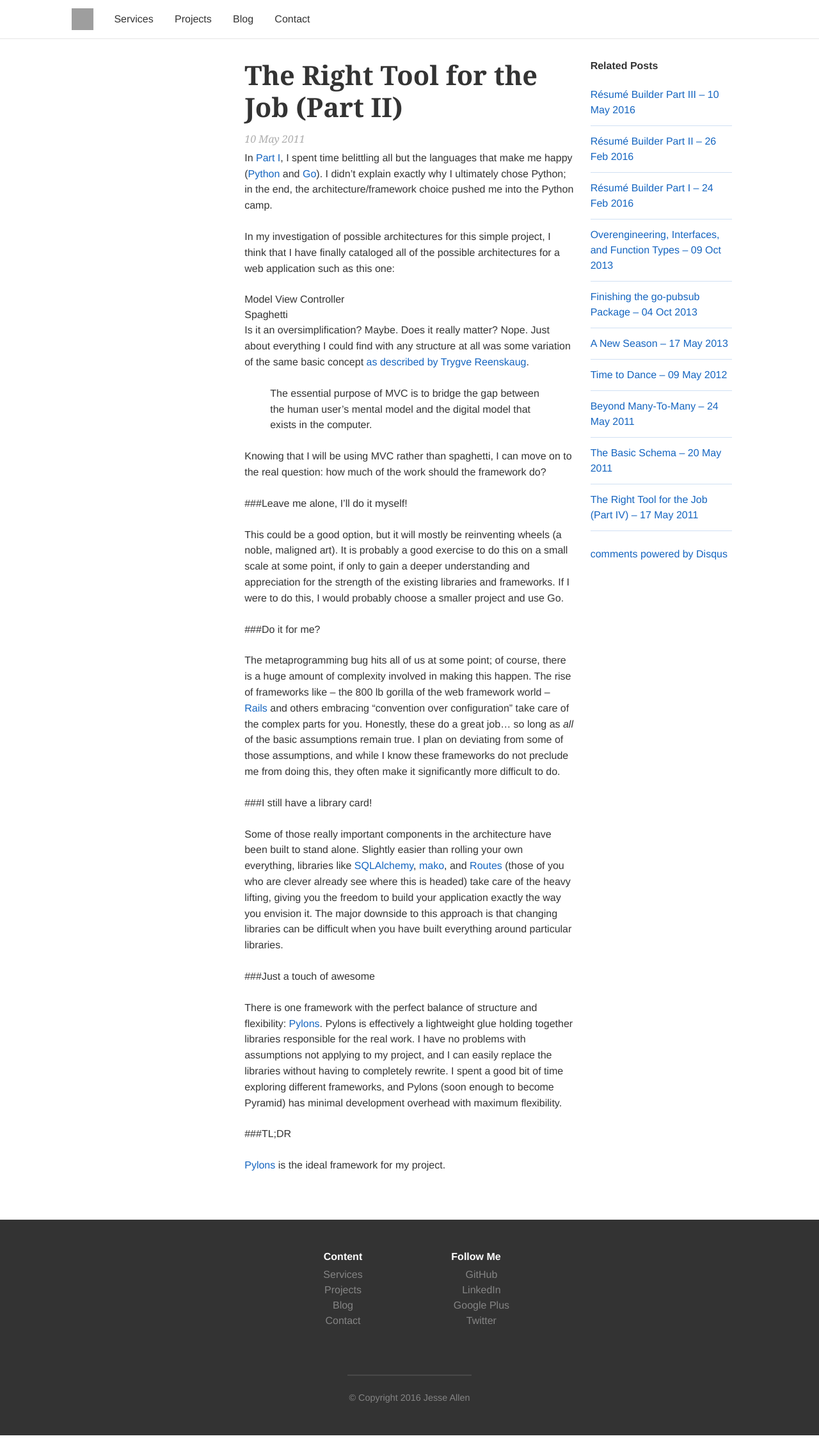
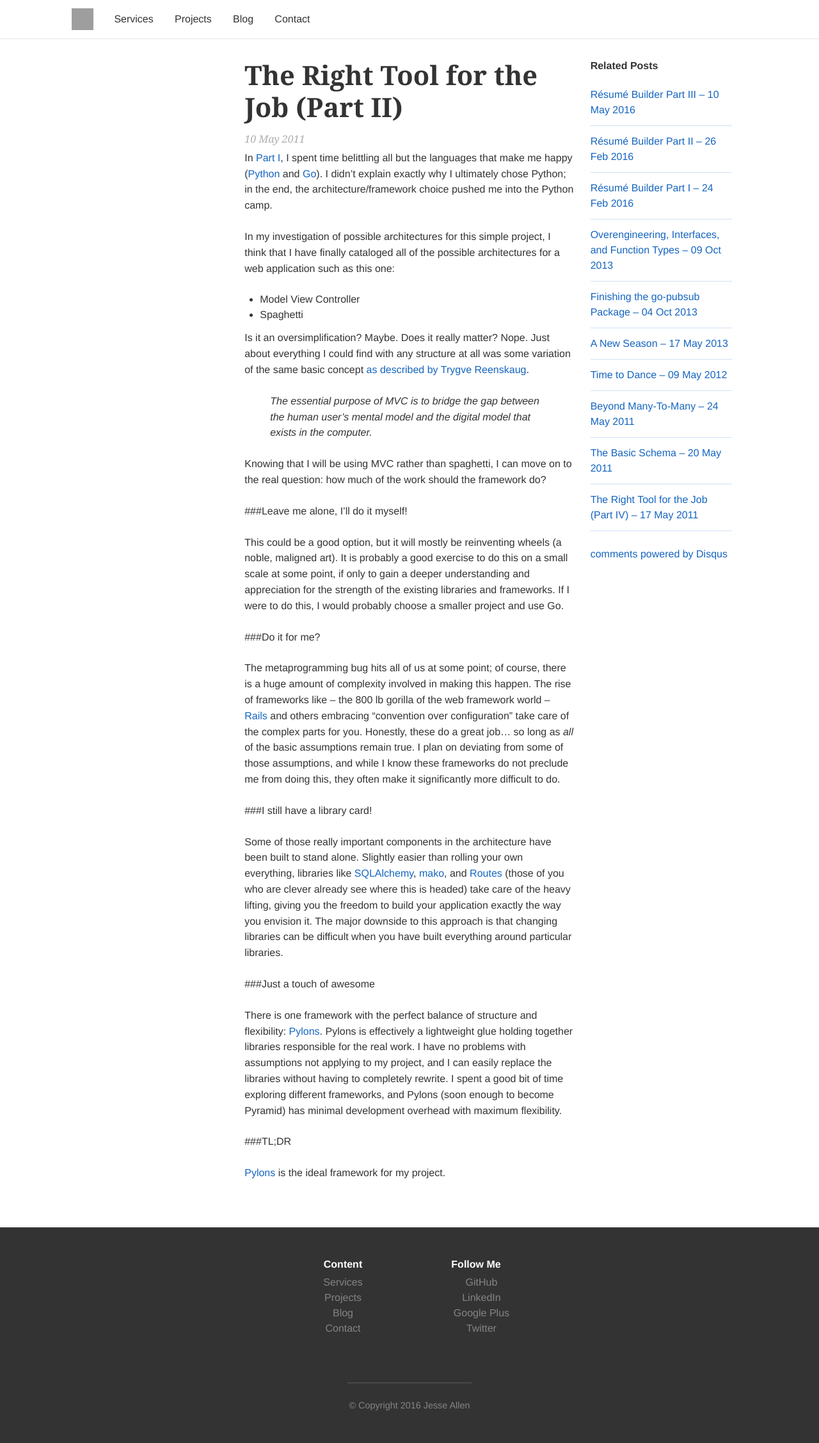
Before and after one commit to jessecarl/jessecarl.github.io, a Jekyll site: the page built from _posts/2011-05-10-the-right-tool-for-the-job-part-2.md, in a window 1280 px wide. Shown: the whole page at 64% size. Built offline with Jekyll 4.4.1, drawn with Linux system fonts in a browser that asks for light colours; comment, search, counter and statistics services are not loaded; grey boxes are pictures that could not be loaded.

Commit message:
CSS Updates for lists and blockquotes
Updates article styles for lists and blockquotes.

```diff
--- a/_sass/base/_lists.scss
+++ b/_sass/base/_lists.scss
@@ -3,6 +3,17 @@ ol {
   list-style-type: none;
   margin: 0;
   padding: 0;
+
+  & %default-ul {
+    list-style-type: disc;
+    margin-bottom: $base-spacing / 2;
+    padding-left: $base-spacing;
+  }
+  &%default-ol {
+    list-style-type: decimal;
+    margin-bottom: $base-spacing / 2;
+    padding-left: $base-spacing;
+  }
 }
 
 dl {
--- a/_sass/home.scss
+++ b/_sass/home.scss
@@ -434,6 +434,22 @@ article {
     font-size: 1.2em;
     font-style: italic;
   }
+
+  ul {
+    list-style-type: disc;
+    margin-bottom: $base-spacing / 2;
+    padding-left: $base-spacing;
+  }
+
+  ol {
+    list-style-type: decimal;
+    margin-bottom: $base-spacing / 2;
+    padding-left: $base-spacing;
+  }
+
+  blockquote {
+    font-style: italic;
+  }
 }
 
 .projects {
```
